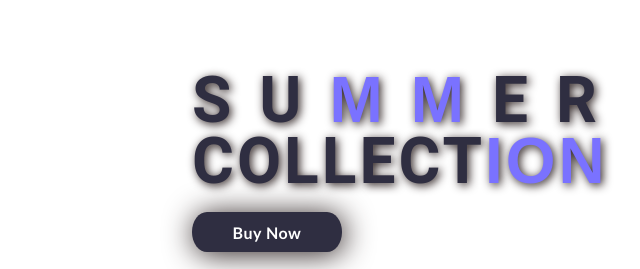
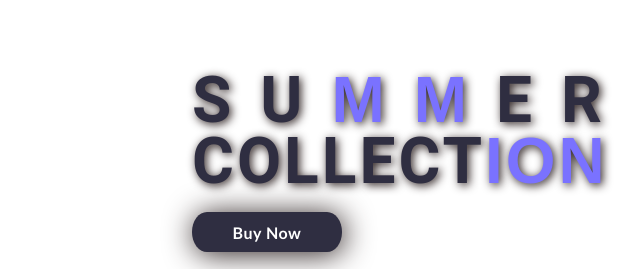
Before and after one commit to shojibdev50/Ecommerce_HTML_project, a plain HTML site: page index.html in a window 1280 px wide. Shown: the part 250-519 px from the top of the page, 640-1280 px from the left. Drawn offline with Linux system fonts and the light colour scheme; files whose address does not match are found by name.

Commit message:
Second change

```diff
--- a/style.css
+++ b/style.css
@@ -94,7 +94,7 @@ span{
 }
 
 .section1Button h1{
-    letter-spacing: 28px;
+    letter-spacing: 29px;
 }
 .btn{
     width: 150px;
```
